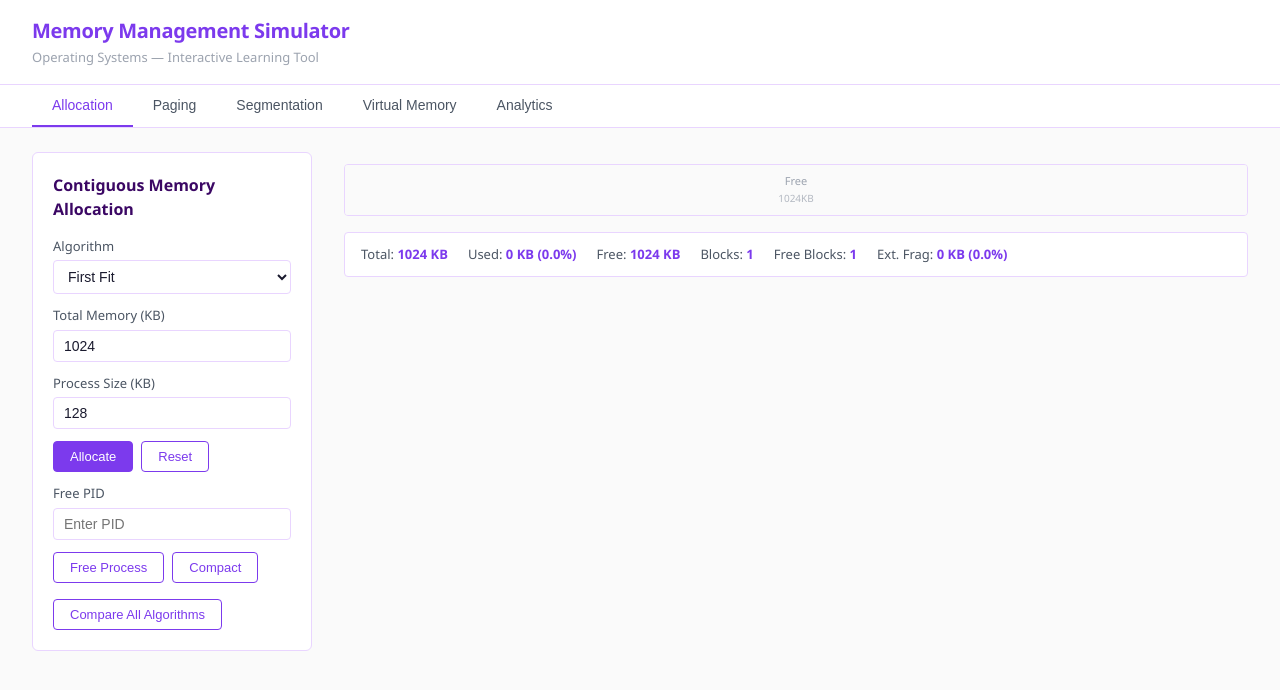
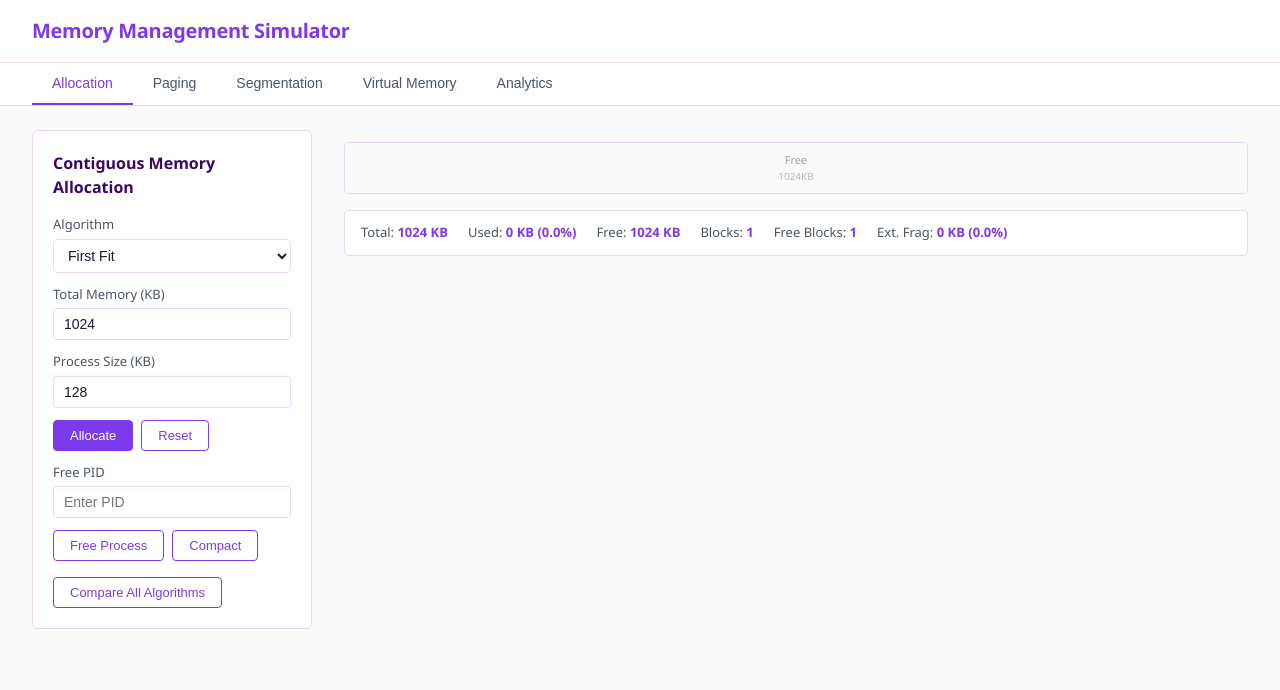
Before and after one commit to anandtejaswi/Memory-Management-Simulator, a plain HTML site: page index.html in a window 1280 px wide. Drawn offline with nearby package versions, Linux system fonts and the light colour scheme.

Commit message:
index.html modified

```diff
--- a/index.html
+++ b/index.html
@@ -12,7 +12,7 @@
 <body>
   <header>
     <h1>Memory Management Simulator</h1>
-    <p>Operating Systems — Interactive Learning Tool</p>
+
   </header>
 
   <nav id="tab-nav" role="navigation" aria-label="Module tabs">
```
